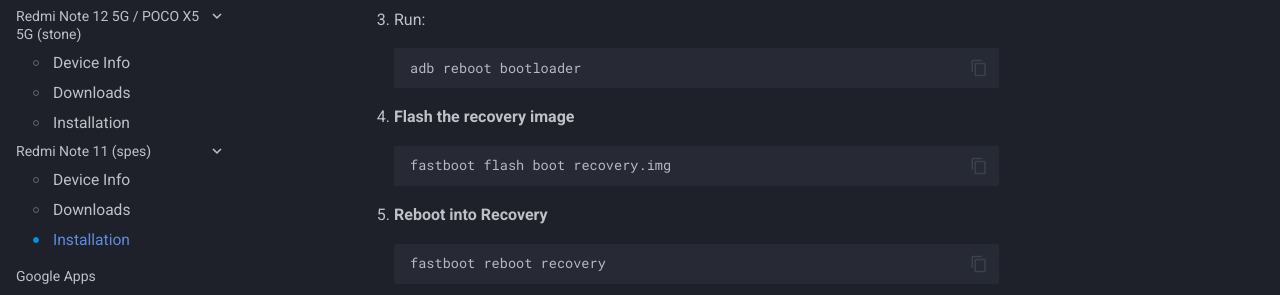
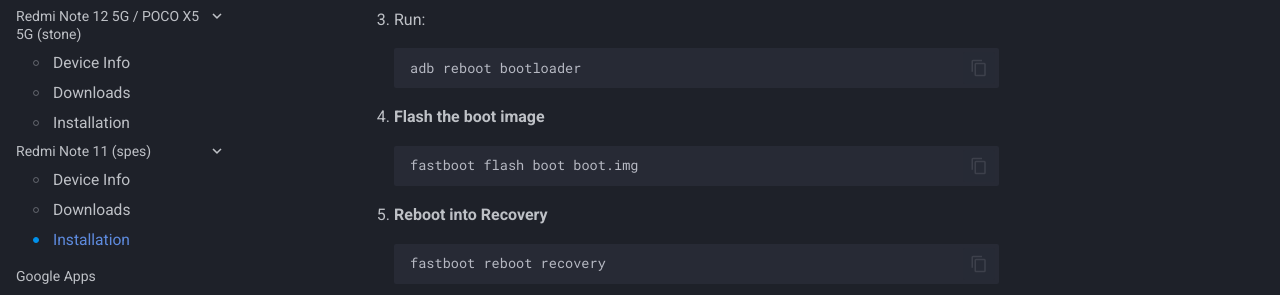
Before and after one commit to mayuresh2543/RomWiki, an MkDocs documentation site: the page built from docs/spes/install.md, in a window 1280 px wide and 900 px high, scrolled down 538 px. Shown: the part 182-477 px from the top of the window. Built offline with MkDocs 1.6.1 and Material for MkDocs 9.7.7, drawn with Linux system fonts in a browser that asks for light colours.

Commit message:
docs: update flash command to boot.img and set YAAP subtitle to Android 17

````diff
--- a/docs/spes/install.md
+++ b/docs/spes/install.md
@@ -22,9 +22,9 @@
      adb reboot bootloader
      ```
 
-2. **Flash the recovery image**
+2. **Flash the boot image**
    ```bash
-   fastboot flash boot recovery.img
+   fastboot flash boot boot.img
    ```
 
 3. **Reboot into Recovery**
````
Also changed, not shown: docs/stone/install.md (+2 -2 lines), docs/stone_downloads.md (+1 -1 lines).
